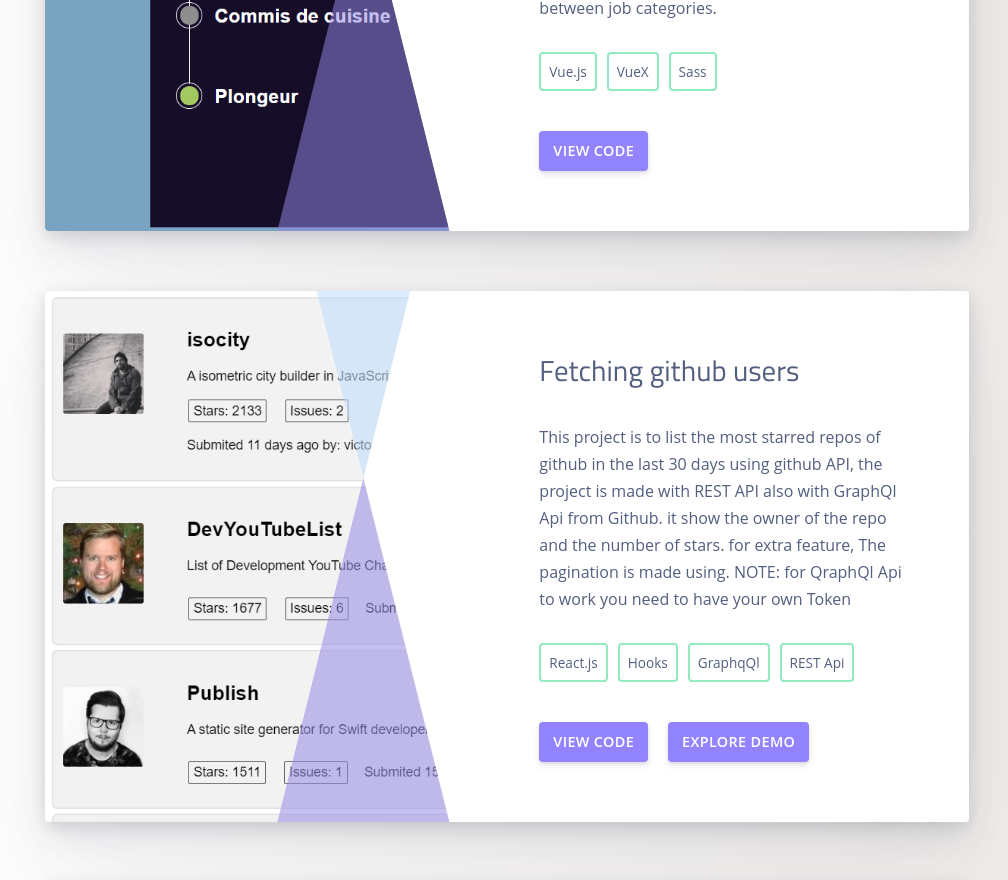
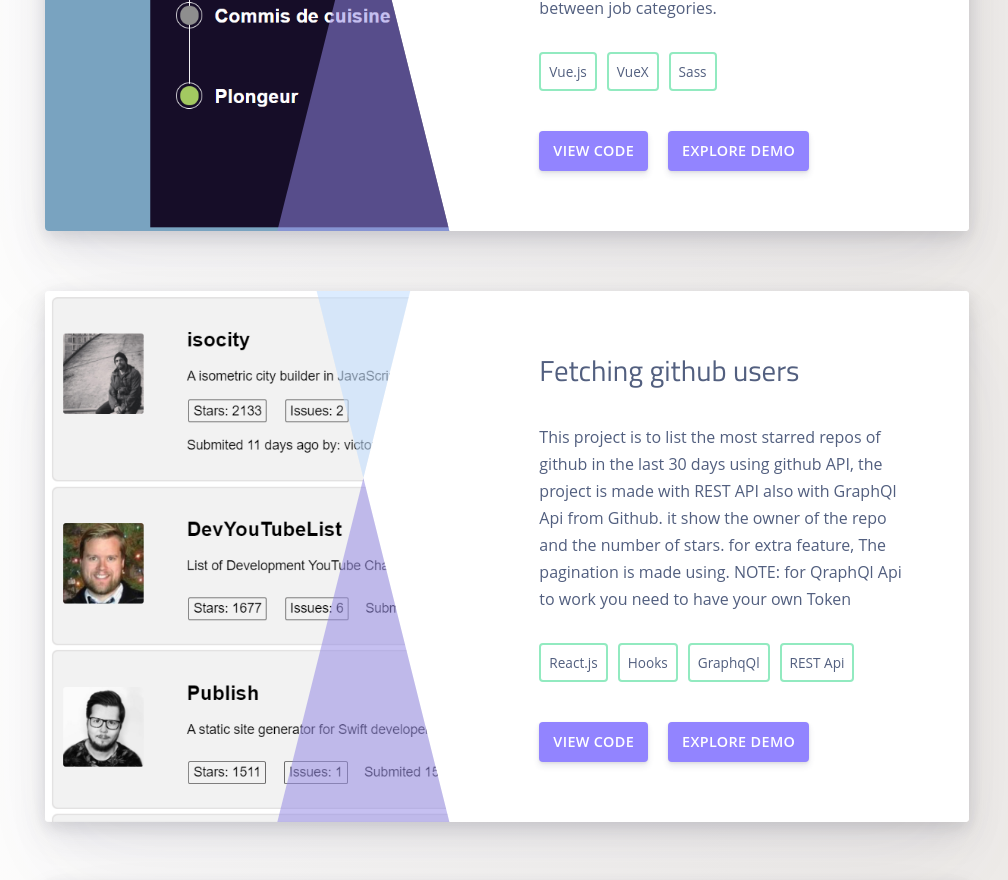
Before and after one commit to Skobraf/porfolio-react, a React (Create React App) app: page / in a window 1280 px wide. Shown: the part 2520-3400 px from the top of the page, without its empty margins (133-1141 px from the left). Built offline with nearby package versions, Linux system fonts and the light colour scheme.

Commit message:
added demo link

```diff
--- a/src/data.js
+++ b/src/data.js
@@ -29,7 +29,7 @@ export const data = [
       description: 'Single page app using Vue.js and VueX to handle the state, the user of the app needs to select the diplomas and exeperience he has, the it will match him with the available job offers, where he can also apply for these jobs. the app is smooth when it comes to navigation when switching between job categories.',
       skills: ['Vue.js','VueX','Sass'],
       links: {
-        demo: '',
+        demo: 'https://careercenter-a030b0.netlify.com/',
         code: 'https://github.com/Skobraf/Career-meeting'
       },
       image: '/images/career.PNG'
```
